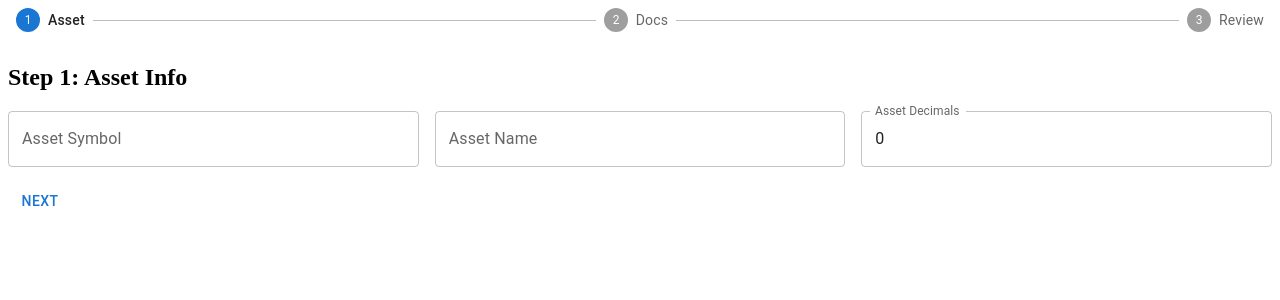
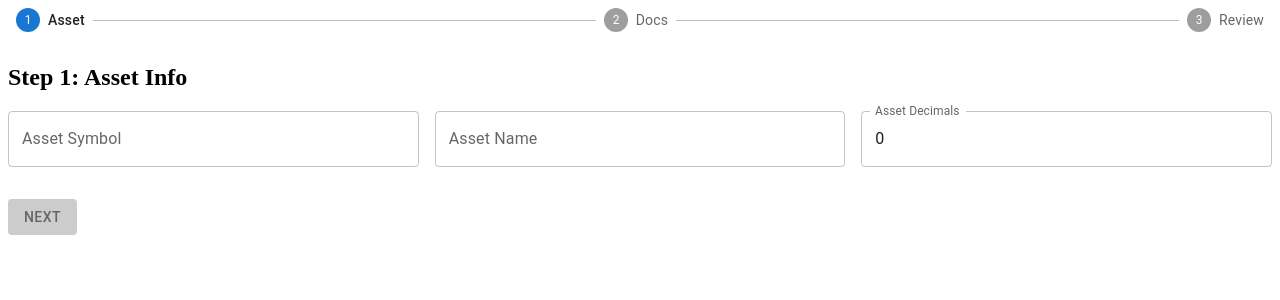
Before and after one commit to AmineMissaoui/trize-wizard-page, a Next.js app: page /wizard in a window 1280 px wide. Shown: the top 300 px of the page. Built offline with nearby package versions, Linux system fonts and the light colour scheme.

Commit message:
feat: next-button-should-be-disabled-if-form-not-valid

```diff
--- /dev/null
+++ b/app/styles/globals.css
@@ -0,0 +1,5 @@
+.button-disabled {
+  background-color: #ccc !important;
+  color: #666 !important;
+  cursor: not-allowed !important;
+}
--- a/app/wizard/page.tsx
+++ b/app/wizard/page.tsx
@@ -8,7 +8,8 @@
 // pages/index.tsx or pages/wizard.tsx
 
 
-import '../../app/bootstrap-lite.css';
+import '../../app/styles/bootstrap-lite.css';
+import '../../app/styles/globals.css';
 import FormProvider from '../../components/FormProvider';
 import WizardLayout from '../../components/WizardLayout';
 import AssetInfo from './steps/AssetInfo';
--- a/components/FormProvider.tsx
+++ b/components/FormProvider.tsx
@@ -24,10 +24,10 @@ export const wizardSchema = yup.object({
     .min(0, "Min 0")
     .max(18, "Max 18"),
   documents: yup
-    .array()
-    .of(yup.mixed())
-    .min(1, "At least one document is required")
-    .optional(),
+    .mixed()
+    .test("required", "At least one document is required", (value) => {
+      return value && Array.isArray(value) && value.length > 0;
+    }),
 });
 
 export type WizardFormData = yup.InferType<typeof wizardSchema>;
--- a/components/WizardLayout.tsx
+++ b/components/WizardLayout.tsx
@@ -1,23 +1,54 @@
-'use client';
-import { ReactNode, useState } from 'react';
-import { Stepper, Step, StepLabel, Button, Box } from '@mui/material';
+"use client";
+
+import { ReactNode, useState } from "react";
+import { Stepper, Step, StepLabel, Button, Box } from "@mui/material";
+import { useFormContext } from "react-hook-form";
 
 export default function WizardLayout({ steps }: { steps: ReactNode[] }) {
   const [active, setActive] = useState(0);
-  const next = () => setActive((s) => s + 1);
+  const { trigger, formState } = useFormContext();
+  const { isValid, isSubmitting } = formState;
+
+  const stepFields: Record<number, string[]> = {
+    0: ["tokenSymbol", "tokenName", "decimals"],
+    1: ["documents"],
+  };
+
+  const next = async () => {
+    const fields = stepFields[active] || [];
+    const valid = await trigger(fields, { shouldFocus: true });
+    if (valid) {
+      setActive((s) => s + 1);
+    }
+  };
+
   const back = () => setActive((s) => s - 1);
 
   return (
     <>
-      <Stepper activeStep={active}>
-        {['Asset', 'Docs', 'Review'].map((label) => (
-          <Step key={label}><StepLabel>{label}</StepLabel></Step>
+      <Stepper activeStep={active} sx={{ marginBottom: 4 }}>
+        {["Asset", "Docs", "Review"].map((label) => (
+          <Step key={label}>
+            <StepLabel>{label}</StepLabel>
+          </Step>
         ))}
       </Stepper>
-      <Box mt={4}>{steps[active]}</Box>
-      <Box mt={2}>
+
+      <Box>{steps[active]}</Box>
+
+      <Box mt={4} display="flex" gap={2}>
         {active > 0 && <Button onClick={back}>Back</Button>}
-        {active < steps.length - 1 && <Button onClick={next}>Next</Button>}
+
+        {active < steps.length - 1 && (
+          <Button
+            onClick={next}
+            variant="contained"
+            disabled={isSubmitting || !isValid}
+            className={isSubmitting || !isValid ? "button-disabled" : ""}
+          >
+            Next
+          </Button>
+        )}
       </Box>
     </>
   );
```
Also changed, not shown: app/styles/bootstrap-lite.css (renamed from app/bootstrap-lite.css).
